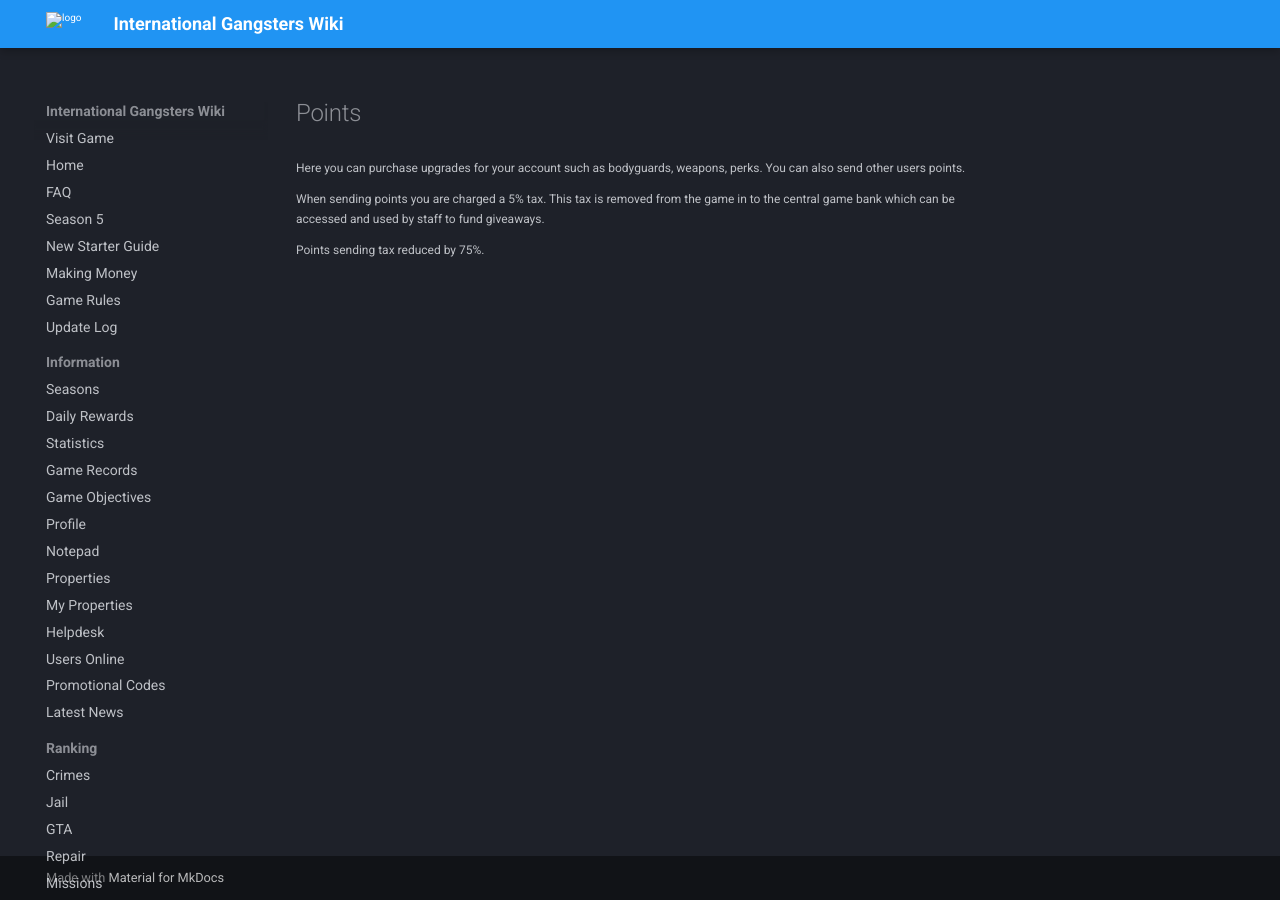
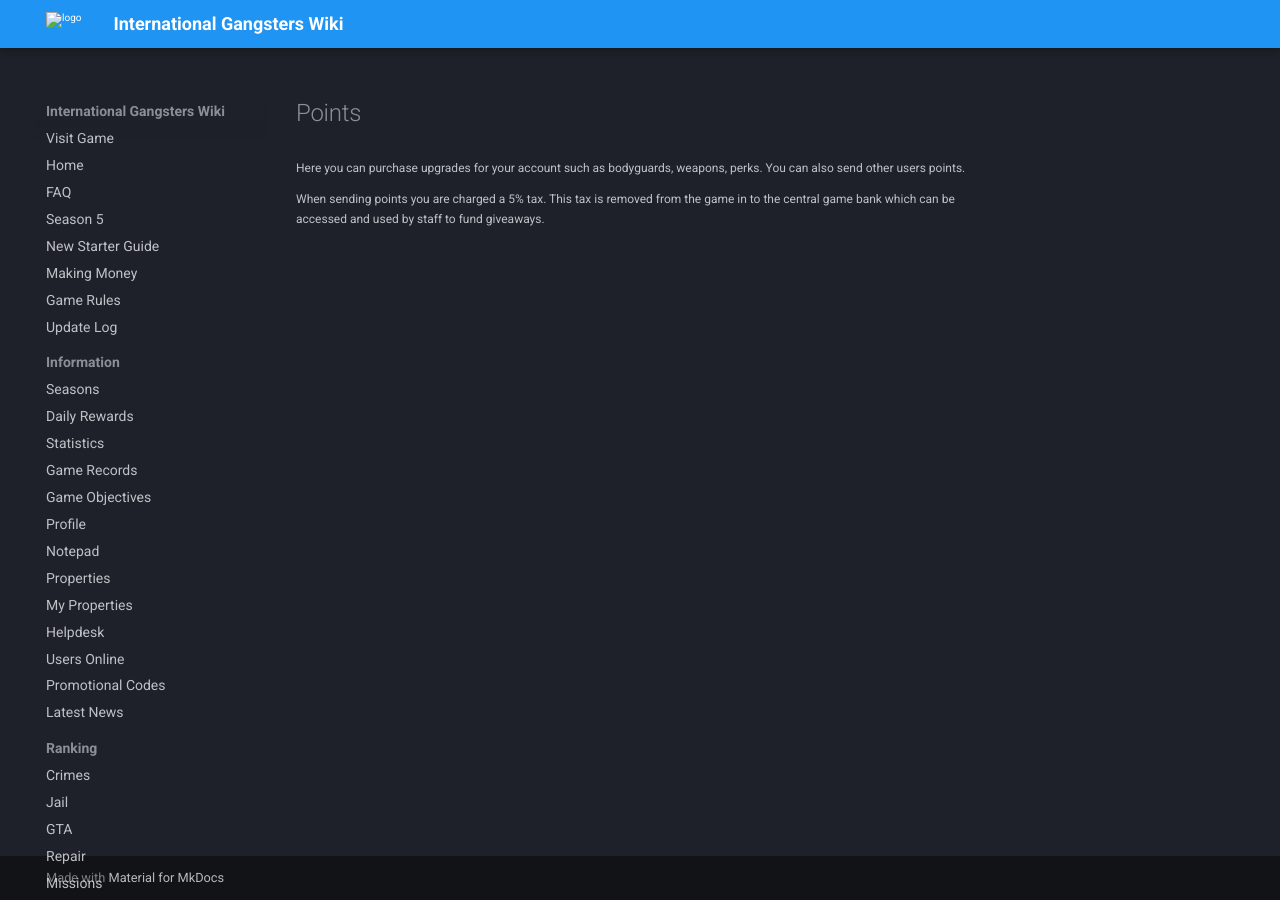
Before and after one commit to InternationalGangsters/wiki, an MkDocs documentation site: the page built from docs/money/points.md, in a window 1280 px wide. Built offline with MkDocs 1.6.1 and Material for MkDocs 9.7.7, drawn with Linux system fonts in a browser that asks for light colours; comment, search, counter and statistics services are not loaded.

Commit message:
Update points.md

```diff
--- a/docs/money/points.md
+++ b/docs/money/points.md
@@ -3,5 +3,3 @@
 Here you can purchase upgrades for your account such as bodyguards, weapons, perks. You can also send other users points.
 
 When sending points you are charged a 5% tax. This tax is removed from the game in to the central game bank which can be accessed and used by staff to fund giveaways.
-
-Points sending tax reduced by 75%.
```
